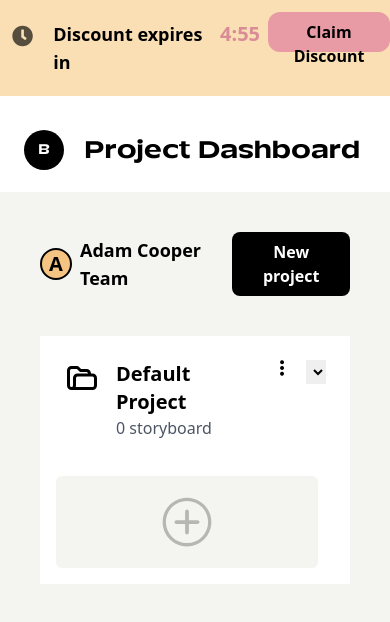
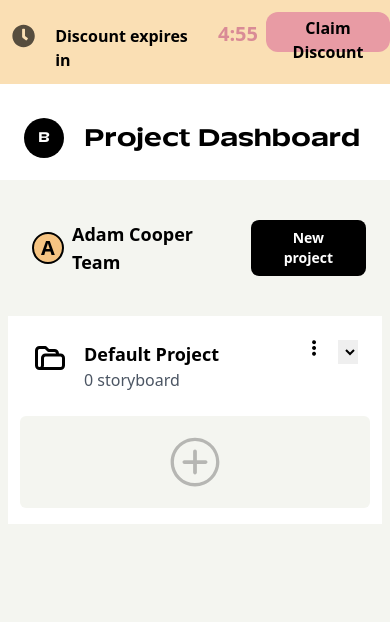
Before and after one commit to sigma390/aeonaxy-Dashboard-Work, a React (Vite) app: page / in a window 390 px wide. Shown: the top 622 px of the page. Built offline with nearby package versions, Linux system fonts and the light colour scheme.

Commit message:
Added responsive ness!!!

```diff
--- a/src/components/Home/Home.tsx
+++ b/src/components/Home/Home.tsx
@@ -12,6 +12,7 @@ export type Project = {
 const Home: React.FC = () => {
   // State to manage projects
   const [projects] = useState<Project[]>([]);
+  const isSmallScreen = window.innerWidth <= 400; // Define a threshold for small screens
 
   // State to indicate if we are adding a new project
   // const [addingProject, setAddingProject] = useState<boolean>(false);
@@ -24,6 +25,28 @@ const Home: React.FC = () => {
   };
 
   return (
+
+
+    <>
+    {
+      isSmallScreen?(
+        <div>
+  <div className='flex flex-row justify-between items-center'>
+    <div className='flex items-center'>
+      <div className="bg-[#f6c482] flex ml-8 mt-10 items-center hover:scale-105 duration-200 justify-center rounded-full h-8 w-8 border-2 border-black">
+        <div className='text-black font-bold m-2 text-xl'>A</div>
+      </div>
+      <h1 className='mr-2 mt-10 ml-2 text-lg sm:text-2xl md:text-2xl lg:text-2xl font-bold'>Adam Cooper Team</h1>
+    </div>
+    <button className='mr-6 mt-10 bg-black px-4 py-2 font-semibold text-white text-sm  rounded-lg' onClick={handleClick}>New project</button>
+  </div>
+  {/* Render list of projects */}
+  <ListProjects projects={projects} />
+</div>
+
+      )
+
+:
 <div>
   <div className='flex flex-row justify-between items-center'>
     <div className='flex items-center'>
@@ -37,6 +60,16 @@ const Home: React.FC = () => {
   {/* Render list of projects */}
   <ListProjects projects={projects} />
 </div>
+    }
+
+
+
+
+
+    </>
+
+
+
   );
 };
 
--- a/src/components/Navbar/Navbar.tsx
+++ b/src/components/Navbar/Navbar.tsx
@@ -3,13 +3,35 @@ import { FaClock } from 'react-icons/fa';
 import Timer from '../Timer/Timer';
 
 const Navbar = () => {
-  const isSmallScreen = window.innerWidth <= 480; // Define a threshold for small screens
+  const isSmallScreen = window.innerWidth <= 480 ; // Define a threshold for small screens
+  const isSmallestScreen = window.innerWidth<=400;
   return (
 
 
     <>
     {
       isSmallScreen?(
+        isSmallestScreen?(<div className='flex flex-row bg-[#fadfb4] '>
+
+        <FaClock className="ml-3 mt-6  opacity-65 text-2xl " />
+
+
+      <div className="mt-4 p-2 mb-1 ml-3 items-center">
+      <p className='text-md font-bold' >Discount expires in </p>
+
+      </div>
+      <div className="mt-3 p-2 mb-3  items-center"><Timer/></div>
+
+
+
+      <button className=' hover:scale-105 duration-150 bg-[#e89ba4] w-auto h-10 font-bold rounded-xl mt-3 mb-3 p-1'>Claim Discount</button>
+
+
+
+
+    </div>
+
+        ):
         <div className='flex flex-row bg-[#fadfb4] '>
 
         <FaClock className="ml-3 mt-6  opacity-65 text-2xl " />
--- a/src/components/Project/AddProjectSquare.tsx
+++ b/src/components/Project/AddProjectSquare.tsx
@@ -7,7 +7,7 @@ type AddProjectSquareProps = {
 
 const AddProjectSquare: React.FC<AddProjectSquareProps> = ({ onClick }) => {
   return (
-    <div className=" bg-[#f4f5f0]  rounded-md p-4 mb-4 mr-4" style={{ flexBasis: 'calc(25% - 16px)' }} onClick={onClick}>
+    <div className=" bg-[#f4f5f0]  rounded-md p-4 mb-4 ml-2 mr-2 " style={{ flexBasis: 'calc(25% - 16px)' }} onClick={onClick}>
       <div className="flex opacity-25 items-center justify-center w-full h-full text-6xl  cursor-pointer">
       <IoIosAddCircleOutline />
       </div>
--- a/src/components/Project/ListProjects.tsx
+++ b/src/components/Project/ListProjects.tsx
@@ -34,13 +34,13 @@ const ListProjects: React.FC<ListProjectsProps> = ({ projects }) => {
   };
 
   return (
-    <div className='mr-10 ml-10 bg-white mt-10'>
+    <div className=' ml-2 mr-2   sm:mr-10 sm:ml-10 md:mr-10 md:ml-10 lg:mr-10 lg:ml-10 bg-white mt-10'>
       {/* <h2 className="text-2xl font-bold mb-4">List of Projects</h2> */}
       <div className='flex flex-row justify-between'>
         <div className='flex flex-row m-4 '>
         <p className='text-4xl m-2'><HiOutlineFolderOpen /></p>
         <div className=''>
-          <h1 className='font-semibold text-xl ml-2 mt-2'>Default Project</h1>
+          <h1 className='font-semibold text-lg sm:text-xl  md:text-xl  lg:text-xl ml-2 mt-2'>Default Project</h1>
           <p className='font-base text-md ml-2 mb-1 mt-0 text-gray-600'>{noStryBoards} storyboard</p>
         </div>
 
@@ -66,7 +66,7 @@ const ListProjects: React.FC<ListProjectsProps> = ({ projects }) => {
         </div>
 
       </div>
-      <div className="grid gap-4 m-4 grid-cols-1 sm:grid-cols-2 md:grid-cols-3 lg:grid-cols-3  xl:grid-cols-5 ">
+      <div className="grid gap-4 m-1 sm:m-4 md:m-4 lg:m-4 xl:m-4 grid-cols-1 sm:grid-cols-2 md:grid-cols-3 lg:grid-cols-3  xl:grid-cols-5 ">
         {allProjects.map((project, index) => (
           <div key={index} className="border  border-gray-300 rounded-md  mb-4 ml-3 mr-3" style={{ flexBasis: 'calc(25% - 16px)' }}>
             <div className=''>
```
Lines whose indentation alone changed are shown as unchanged.
